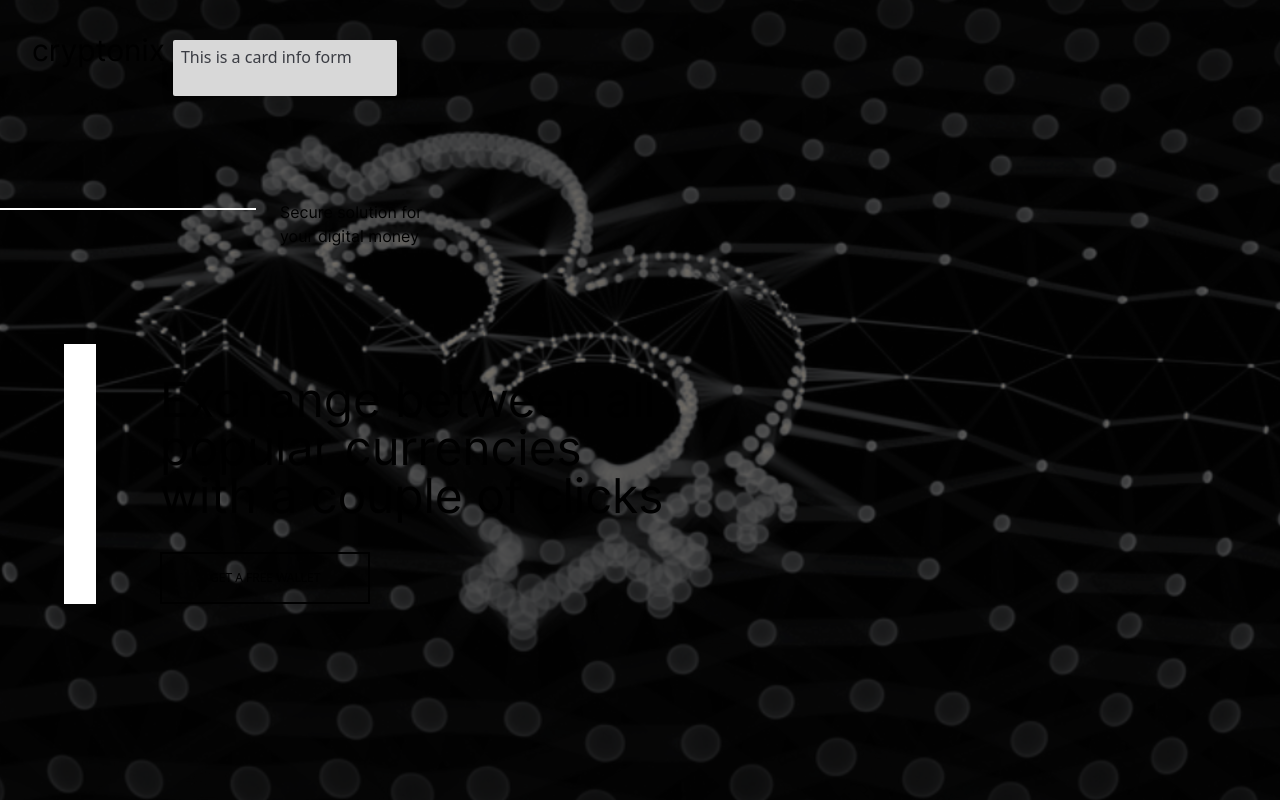
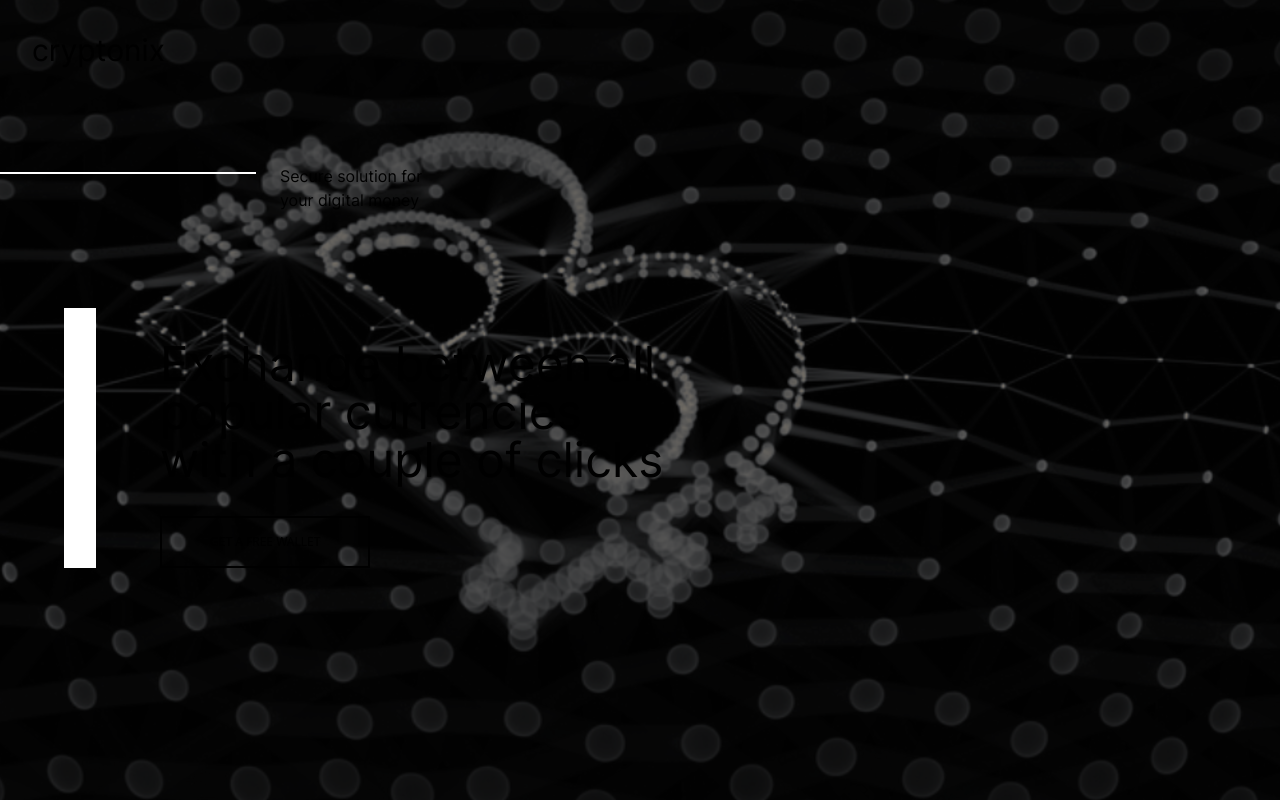
Before and after one commit to jhonderquintero/cryptocurrency-app, a Next.js app: page / in a window 1280 px wide. Built offline with nearby package versions, Linux system fonts and the light colour scheme.

Commit message:
feat: merge branch rick into develop

```diff
--- a/src/pages/index.tsx
+++ b/src/pages/index.tsx
@@ -1,14 +1,12 @@
 import type { NextPage } from 'next';
 import { Button } from '../atomic/atoms/Button/Button';
 import Typography from '../atomic/atoms/Typography/Typography';
-import Card from '../atomic/molecules/Card/Card';
 
 const Home: NextPage = () => {
   return (
     <div className="h-screen w-full bg-background-1 bg-cover bg-no-repeat bg-black m-0">
       <div className="container mx-auto px-4 md:px-6 lg:px-8 max-w-8xl py-8 flex flex-row	justify-start mb-16">
         <Typography variant="heading-sm">cryptonix</Typography>
-        <Card variant="info">This is a card info form</Card>
       </div>
 
       <div className="flex flex-column justify-start">
```
